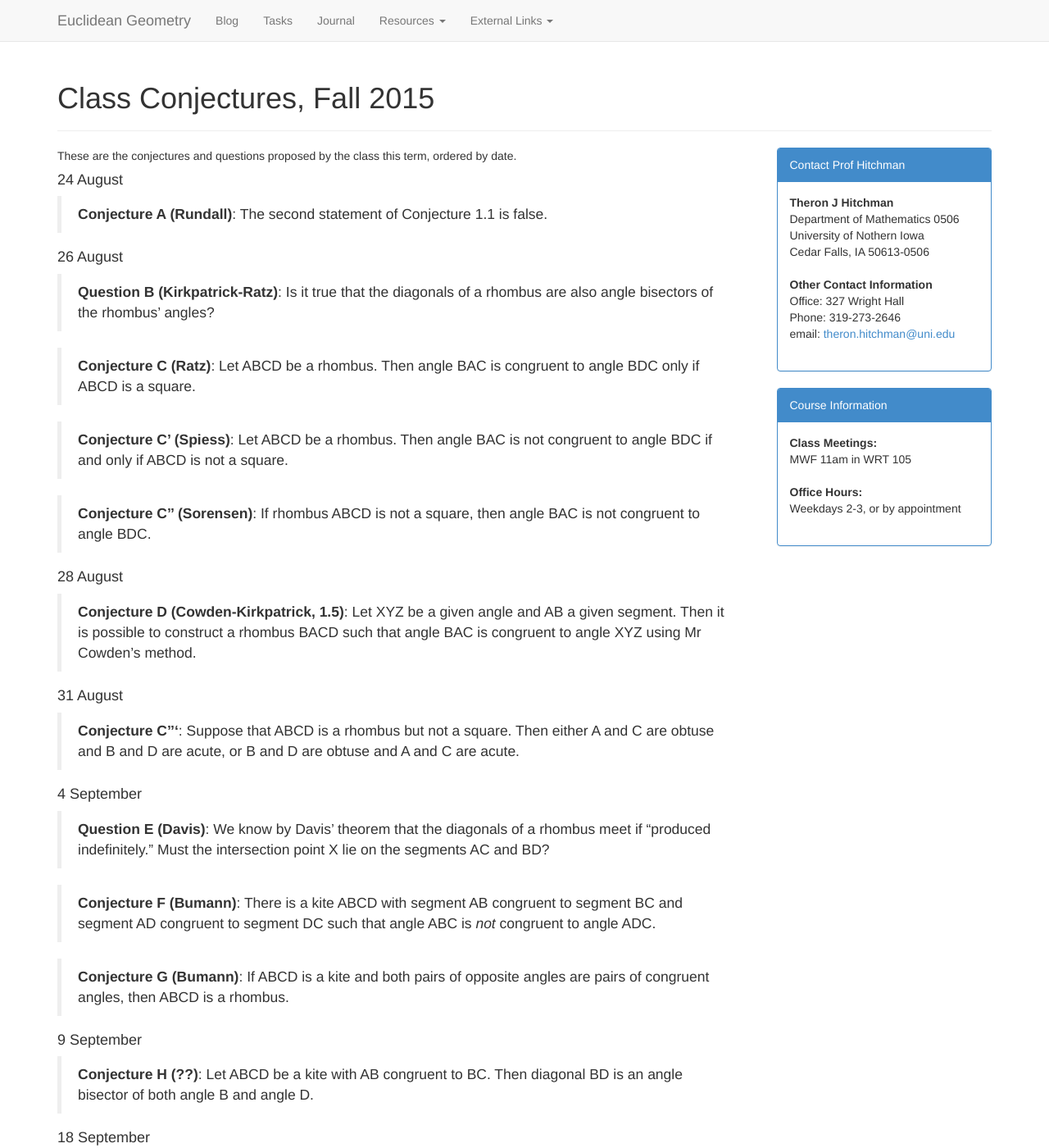
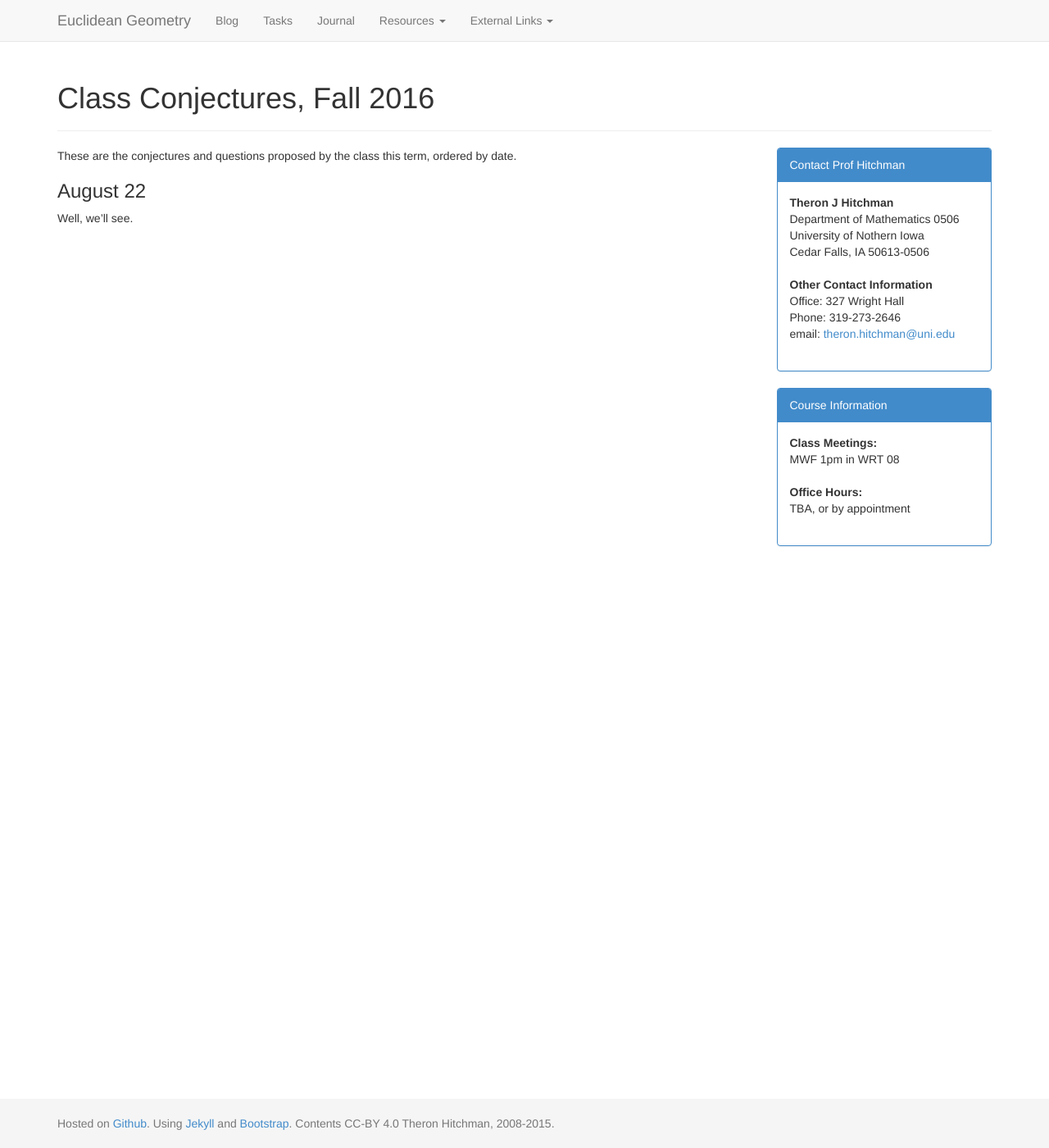
Before and after one commit to theronhitchman/euclidean-geometry, a Jekyll site: the page built from class/index.md, in a window 1280 px wide and 1400 px high. Shown: the whole window at 82% size. Built offline with Jekyll 4.4.1, drawn with Linux system fonts in a browser that asks for light colours; nearby versions of some CDN libraries; some of the changed text lies outside the part shown.

Commit message:
update to sidebar and syllabus

```diff
--- a/_includes/sidebar.html
+++ b/_includes/sidebar.html
@@ -28,11 +28,11 @@
   <div class="panel-body">
     <dl class="dl">
       <dt>Class Meetings:</dt>
-      <dd>MWF 11am in WRT 105</dd>
+      <dd>MWF 1pm in WRT 08</dd>
     </dl>
     <dl class="dl">
       <dt>Office Hours:</dt>
-      <dd>Weekdays 2-3, or by appointment</dd>
+      <dd>TBA, or by appointment</dd>
     </dl>
   </div>
 </div>
--- a/class/index.md
+++ b/class/index.md
@@ -1,114 +1,11 @@
 ---
-title: Class Conjectures, Fall 2015
+title: Class Conjectures, Fall 2016
 layout: default
 ---
 
 These are the conjectures and questions proposed by the class this term,
 ordered by date.
 
-#### 24 August
+### August 22
 
->  **Conjecture A (Rundall)**: The second statement of Conjecture 1.1 is false.
-
-#### 26 August
-
->  **Question B (Kirkpatrick-Ratz)**: Is it true that the diagonals of a
->  rhombus are also angle bisectors of the rhombus' angles?
-
->  **Conjecture C (Ratz)**: Let ABCD be a rhombus. Then angle BAC is
->  congruent to angle BDC only if ABCD is a square.
-
->  **Conjecture C' (Spiess)**: Let ABCD be a rhombus. Then angle BAC is not
->  congruent to angle BDC if and only if ABCD is not a square.
-
->  **Conjecture C'' (Sorensen)**: If rhombus ABCD is not a square, then
->  angle BAC is not congruent to angle BDC.
-
-#### 28 August
-
-> **Conjecture D (Cowden-Kirkpatrick, 1.5)**: Let XYZ be a given angle and AB a given
-> segment. Then it is possible to construct a rhombus BACD such that angle BAC is
-> congruent to angle XYZ using Mr Cowden's method.
-
-
-#### 31 August
-
-> **Conjecture C'''**: Suppose that ABCD is a rhombus but not a square. Then
-> either A and C are obtuse and B and D are acute, or B and D are obtuse
-> and A and C are acute.
-
-#### 4 September
-
-> **Question E (Davis)**: We know by Davis' theorem that the diagonals of a rhombus
-> meet if "produced indefinitely." Must the intersection point X lie on the segments
-> AC and BD?
-
-> **Conjecture F (Bumann)**: There is a kite ABCD with segment AB congruent to
-> segment BC and segment AD congruent to segment DC such that angle ABC is _not_
-> congruent to angle ADC.
-
-> **Conjecture G (Bumann)**: If ABCD is a kite and both pairs of opposite angles
-> are pairs of congruent angles, then ABCD is a rhombus.
-
-#### 9 September
-
-> **Conjecture H (??)**: Let ABCD be a kite with AB congruent to BC. Then
-> diagonal BD is an angle bisector of both angle B and angle D.
-
-#### 18 September
-
-> **Conjecture I (Sorensen)**: A parallelogram is a rectangle if and only if
-> its diagonals are congruent.
-
-#### 28 September
-
-> **Task J**: Clean up the definition of _polygon_ to exclude those we
-> dislike and include those we want.
-
-> **Task K**: Mr Cowden's argument for 5.2 will work easily for some types
-> of polygons, but less easily (not at all?) for others. Figure out how to
-> describe which pentagons will work here and make a definition.
-
-#### 30 September
-
-> **Task L**: Come up with a good definition of the word _interior angle_ for
-> polygons.
-
-> **Task M**: Come up with a definition for _the point X lies inside the polygon P_.
-
-#### 12 October
-
-> **Conjecture N (Kirkpatrick)**: A convex polygon is a simple polygon.
-
-#### 16 October
-
-> **Conjecture O (Sorensen)**: Let ABC be a triangle with AB congruent to BC. Let
-> M be the midpoint of AC. Then BM bisects angle ABC.
-
-> **Conjecture P (Bumann)**: Let ABC be a triangle with AB congruent to BC. Let
-> M be the midpoint of AC. Then angle AMB and angle CMB are right angles.
-
-> **Conjecture Q (Kirkpatrick)**: Let ABC be a triangle. Then ABC is isosceles with
-> AB congruent to BC if and only if any two of the following coincide:
->   - The angle bisector at B
->   - The median from B
->   - The altitude from B
->   - the perpendicular bisector of AC
-
-> **Conjecture R (Rundall)**: Let ABC be a triangle. Then ABC is isosceles with AB
-> congruent to BC if and only if the medians from A and C are congruent.
-
-#### 26 October
-
-> **Conjecture S (Spiess)**: something about a circle-line intersection property.
-
-#### 28 October
-
-> **Task T**: Find a good definition for the phrases "points A and B lie on
-the same side of line l", and "points A and B lie on opposite sides of line l."
-
-#### 18 November
-
-> **Conjecture U (Hitchman):** The following definition is equivalent to our current
-one:  "A polygon P is called _convex_ when for each pair of consecutive vertices
-X and Y, all the other vertices of P lie on the same side of the line XY."
+Well, we'll see.
```
